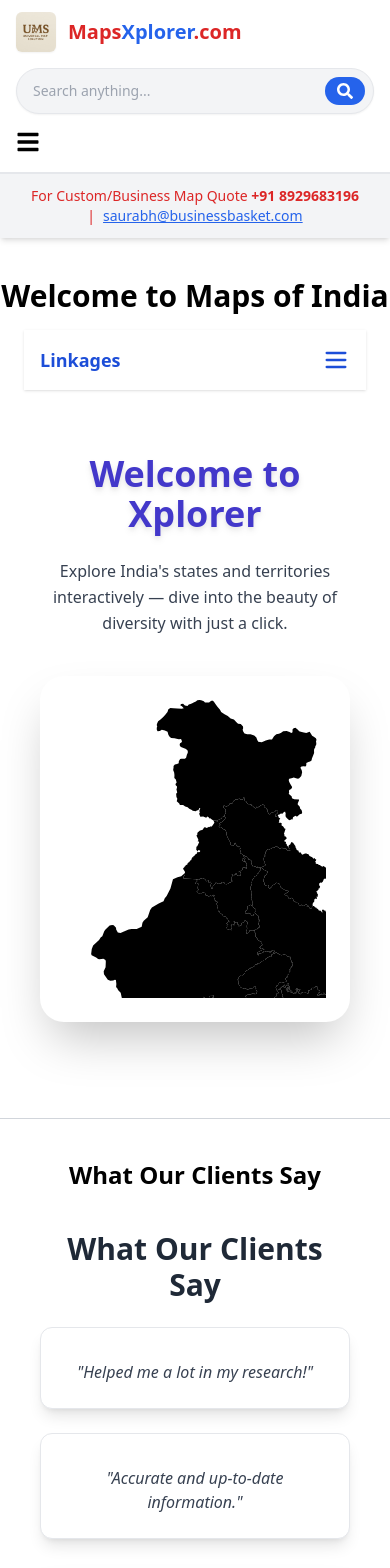
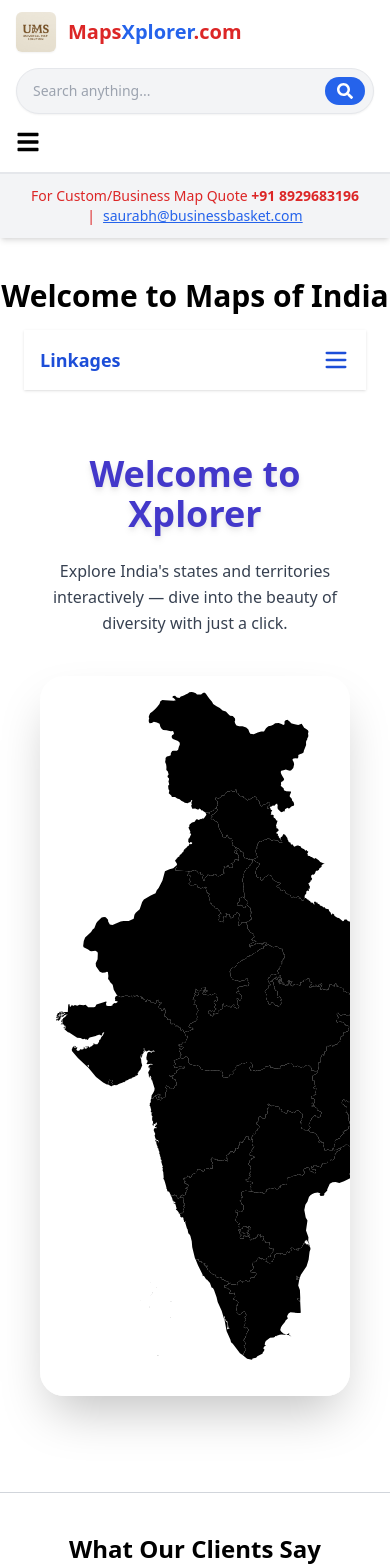
Before and after one commit to surajAlter/mapIndia, a React (Create React App) app: page / in a window 390 px wide. Shown: the top 1568 px of the page. Built offline with nearby package versions, Linux system fonts and the light colour scheme.

Commit message:
Responsive1

```diff
--- a/src/components/WelcomeSection.js
+++ b/src/components/WelcomeSection.js
@@ -1,6 +1,6 @@
 import React, { useEffect } from "react";
 import { useNavigate } from "react-router-dom";
-import { ReactComponent as IndiaMap } from "../assets/Indian.svg"; // Adjust path as needed
+import { ReactComponent as IndiaMap } from "../assets/Indian.svg"; // Make sure this path is correct
 
 const idToSlugMap = {
   "IN-AN": "andaman-nicobar",
@@ -69,11 +69,17 @@ const WelcomeSection = () => {
 
       if (slug) {
         path.style.cursor = "pointer";
-        path.style.transition = "opacity 0.3s ease";
+        path.style.transition = "opacity 0.3s ease"; // Only opacity transition
 
+        // Define the event handlers
         const onMouseEnter = () => handleMouseEnter(path);
         const onMouseLeave = () => handleMouseLeave(path);
         const onClick = () => handleClick(slug);
+
+        // Save them to the DOM node to clean up later
+        path.__onMouseEnter = onMouseEnter;
+        path.__onMouseLeave = onMouseLeave;
+        path.__onClick = onClick;
 
         path.addEventListener("mouseenter", onMouseEnter);
         path.addEventListener("mouseleave", onMouseLeave);
@@ -104,14 +110,10 @@ const WelcomeSection = () => {
         Explore India's states and territories interactively — dive into the beauty of diversity with just a click.
       </p>
 
-      {/* Properly Fitted Map Section */}
-      <div className="flex justify-center items-center bg-white rounded-3xl shadow-2xl p-6 md:p-10 overflow-hidden">
-        <div className="w-full max-w-7xl">
-          <IndiaMap
-            id="india-svg"
-            className="w-full h-auto max-h-[700px] object-contain"
-            preserveAspectRatio="xMidYMid meet"
-          />
+      {/* Responsive Scrollable Map */}
+      <div className="w-full overflow-x-auto rounded-3xl shadow-2xl bg-white p-4 md:p-6 hover:shadow-3xl transition-all duration-500">
+        <div className="inline-block min-w-[600px] max-w-[1000px] mx-auto">
+          <IndiaMap id="india-svg" className="w-full h-auto" />
         </div>
       </div>
     </section>
```
